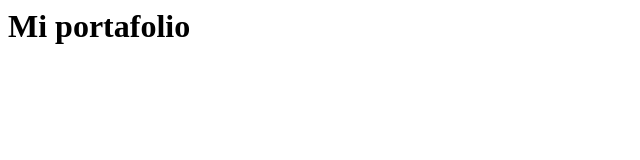
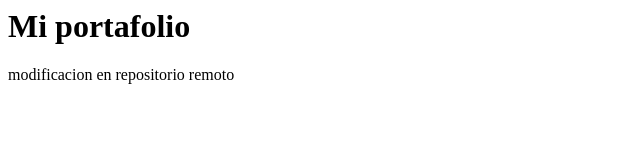
Before and after one commit to JulianaElgart/PortafolioFrontEnd, a plain HTML site: page index.html in a window 1280 px wide. Shown: the whole page, without its empty margins (0-640 px from the left). Drawn offline with Linux system fonts and the light colour scheme.

Commit message:
Update index.html

```diff
--- a/index.html
+++ b/index.html
@@ -1 +1,2 @@
 <h1>Mi portafolio</h1>
+<p> modificacion en repositorio remoto </p>
```
